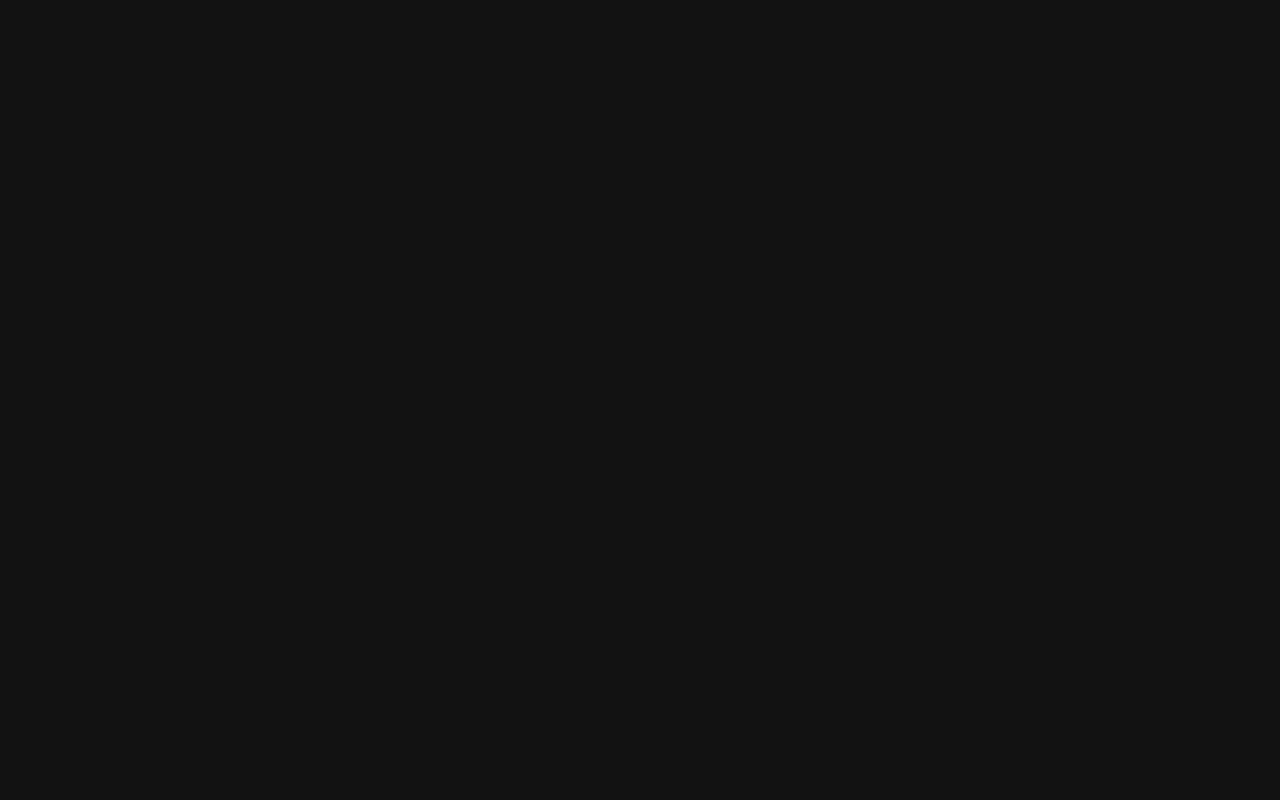
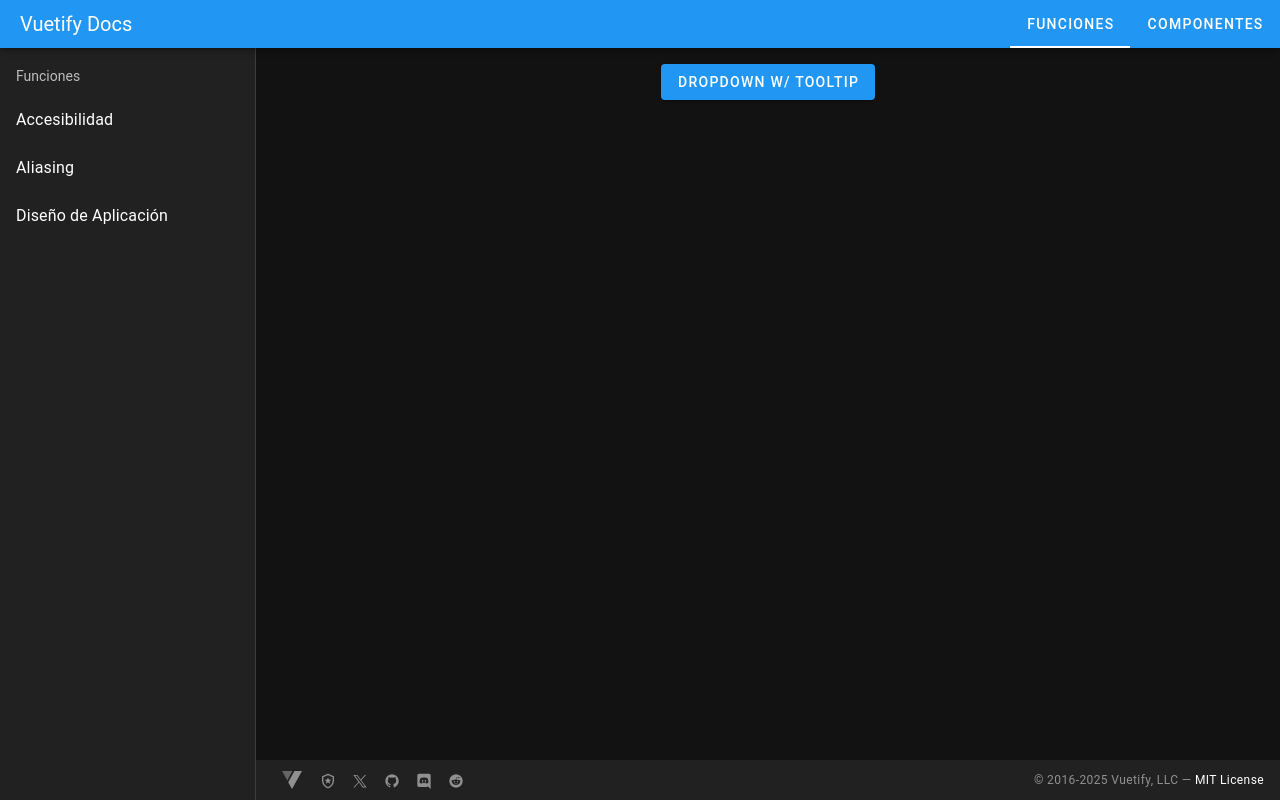
Before and after one commit to jkdevcode/vue-vuetify-prog, a Vue app: page /components/menus in a window 1280 px wide. Before the commit this address had no page. Built offline with nearby package versions, Linux system fonts and the light colour scheme.

Commit message:
✨ Add component Menus and update navigation routes

```diff
--- a/src/layouts/MainLayout.vue
+++ b/src/layouts/MainLayout.vue
@@ -86,6 +86,7 @@
       { title: 'Chips', route: '/components/chips' },
       { title: 'Diálogos', route: '/components/dialogs' },
       { title: 'Expansion Panels', route: '/components/expansion-panels' },
+      { title: 'Menus', route: '/components/menus' },
       //   { title: 'Formularios', route: '/components/forms' }
     ],
     // api: [
--- a/src/router/index.js
+++ b/src/router/index.js
@@ -74,6 +74,12 @@
           name: 'expansion-panels',
           component: () => import('@/views/components/ExpansionPanelsView.vue'),
         },
+        {
+          path: 'components/menus',
+          name: 'menus',
+          component: () => import('@/views/components/MenusView.vue'),
+        },
+
 
         // Redirección por defecto
         {
--- /dev/null
+++ b/src/views/components/MenusView.vue
@@ -0,0 +1,32 @@
+<template>
+  <div class="text-center">
+    <v-menu>
+      <template v-slot:activator="{ props: menu }">
+        <v-tooltip location="top">
+          <template v-slot:activator="{ props: tooltip }">
+            <v-btn color="primary" v-bind="mergeProps(menu, tooltip)">Dropdown w/ Tooltip</v-btn>
+          </template>
+          <span>I'm A Tooltip</span>
+        </v-tooltip>
+      </template>
+      <v-list>
+        <v-list-item v-for="(item, index) in items" :key="index" :value="index">
+          <v-list-item-title>{{ item.title }}</v-list-item-title>
+        </v-list-item>
+      </v-list>
+    </v-menu>
+  </div>
+</template>
+
+<script setup>
+  import { mergeProps } from 'vue';
+
+  const items = [
+    { title: 'Click Me 1' },
+    { title: 'Click Me 2' },
+    { title: 'Click Me 3' },
+    { title: 'Click Me 4' },
+  ];
+</script>
+
+<style scoped></style>
```
